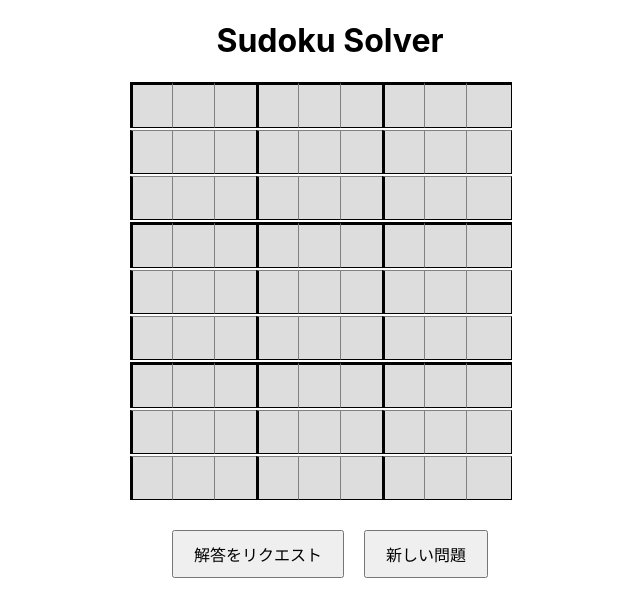
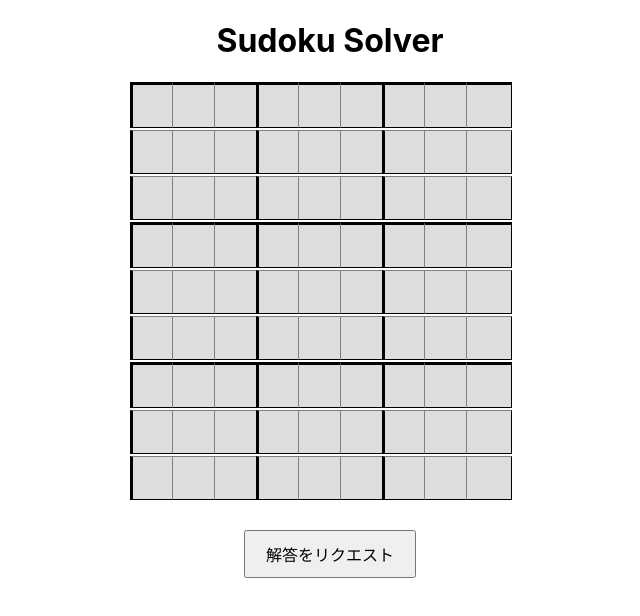
Before and after one commit to masanorimiyamoto-cloud/sudoku-frontend, a React (Create React App) app: page / in a window 1280 px wide. Shown: the top 616 px of the page, without its empty margins (310-950 px from the left). Built offline with nearby package versions, Linux system fonts and the light colour scheme.

Commit message:
新しい問題ボタン削除

```diff
--- a/src/SudokuBoard.jsx
+++ b/src/SudokuBoard.jsx
@@ -129,9 +129,9 @@ function SudokuBoard() {
         <button type="submit" style={{ margin: "10px", padding: "10px 20px", fontSize: "16px" }}>
           解答をリクエスト
         </button>
-        <button type="button" onClick={fetchNewPuzzle} style={{ margin: "10px", padding: "10px 20px", fontSize: "16px" }}>
-          新しい問題
-        </button>
+
+
+
       </form>
     </div>
   );
```
